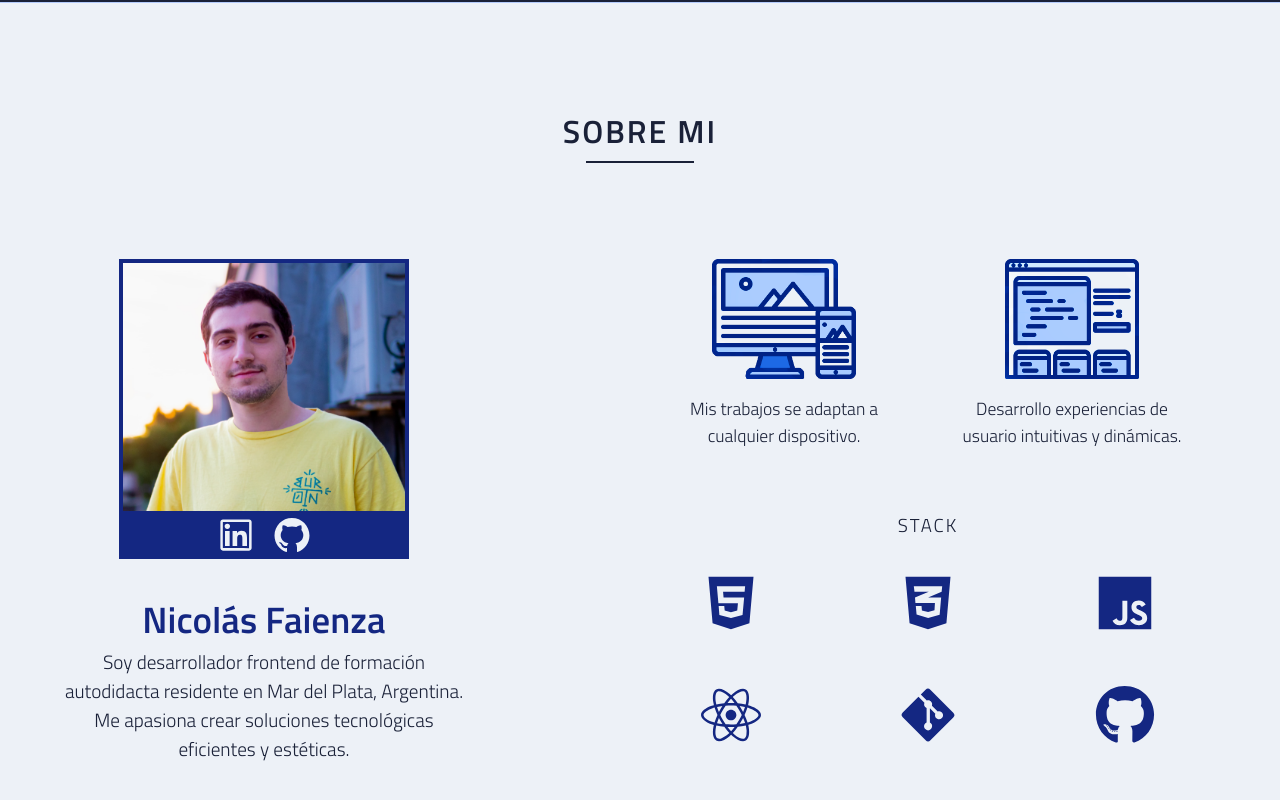
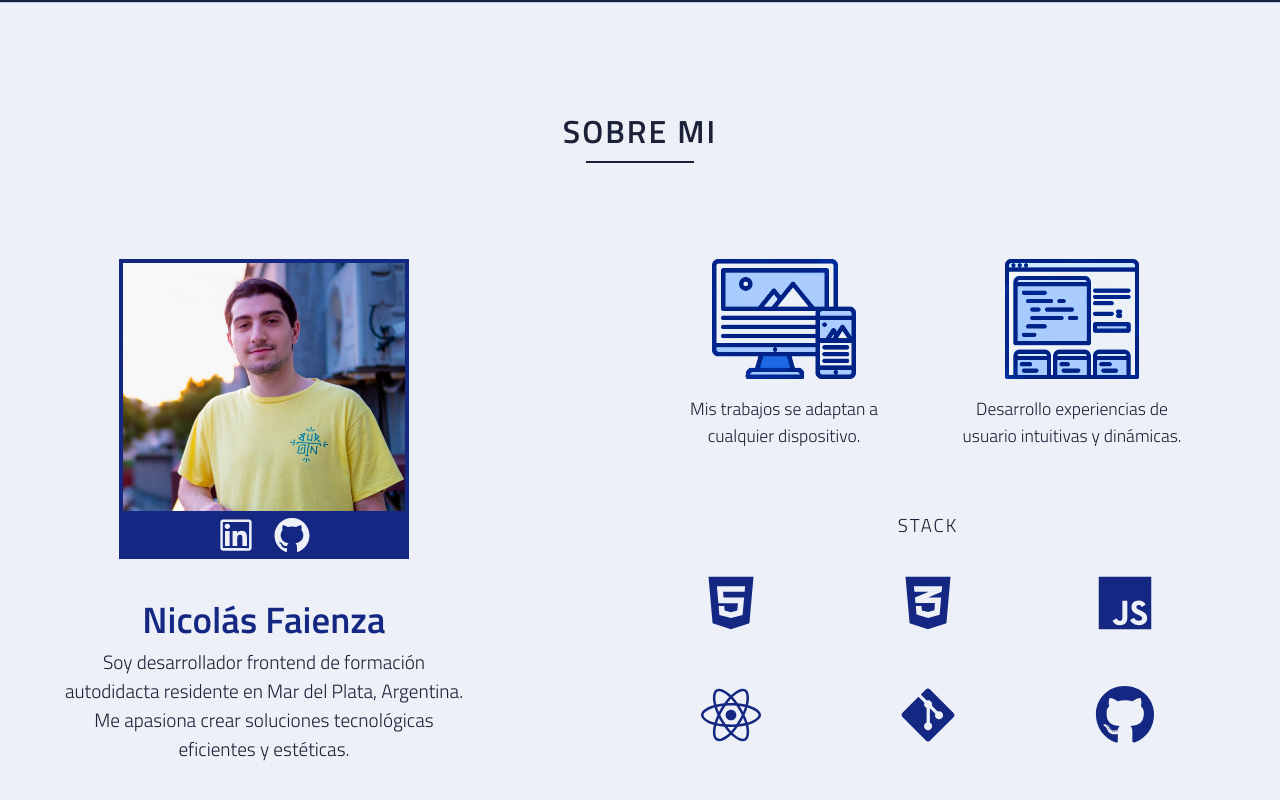
Before and after one commit to Nicofaienza/portfolio, a React (Create React App) app: page / in a window 1280 px wide. Shown: the part 452-1252 px from the top of the page. Built offline with nearby package versions, Linux system fonts and the light colour scheme; grey boxes are pictures that could not be loaded.

Commit message:
fix overflow img abotu me

```diff
--- a/src/components/about me/AboutMeElements.js
+++ b/src/components/about me/AboutMeElements.js
@@ -83,17 +83,15 @@ export const AboutMeImgContainer = styled.div`
   height: 300px;
   width: 290px;
   position: relative;
-  overflow: hidden;
   margin-bottom: 16px;
   border: 4px solid var(--dark);
   border-bottom: 0;
 
   & #perfil {
-    height: 120%;
+    width: 100%;
     position: absolute;
-    left: -50px;
-    margin: auto;
-    top: 0px;
+    top: 0;
+    left: 0;
   }
 
   @media screen and (max-width: 1000px) {
--- a/src/components/about me/Aboutme.js
+++ b/src/components/about me/Aboutme.js
@@ -39,7 +39,13 @@ const Aboutme = () => {
       <div className="container-content ">
         <AboutMeContainer>
           <AboutMeImgContainer>
-            <img id="perfil" src={perfil} />
+            <div id="perfil-container">
+              <img
+                id="perfil"
+                src={perfil}
+                alt="foto de perfil de Nicolás Faienza"
+              />
+            </div>
             <AboutMeSecondInfoContainer>
               <a
                 target="__blank"
```
Also changed, not shown: src/images/fotoPerfil.jpg.
